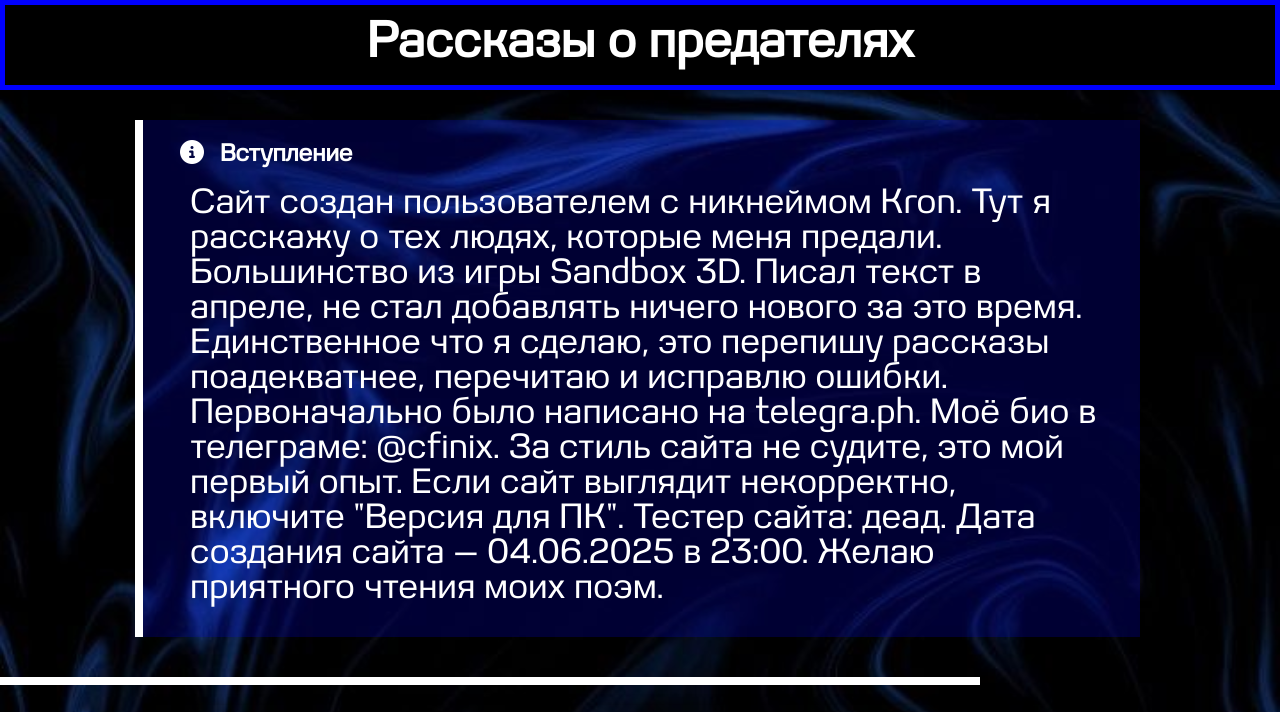
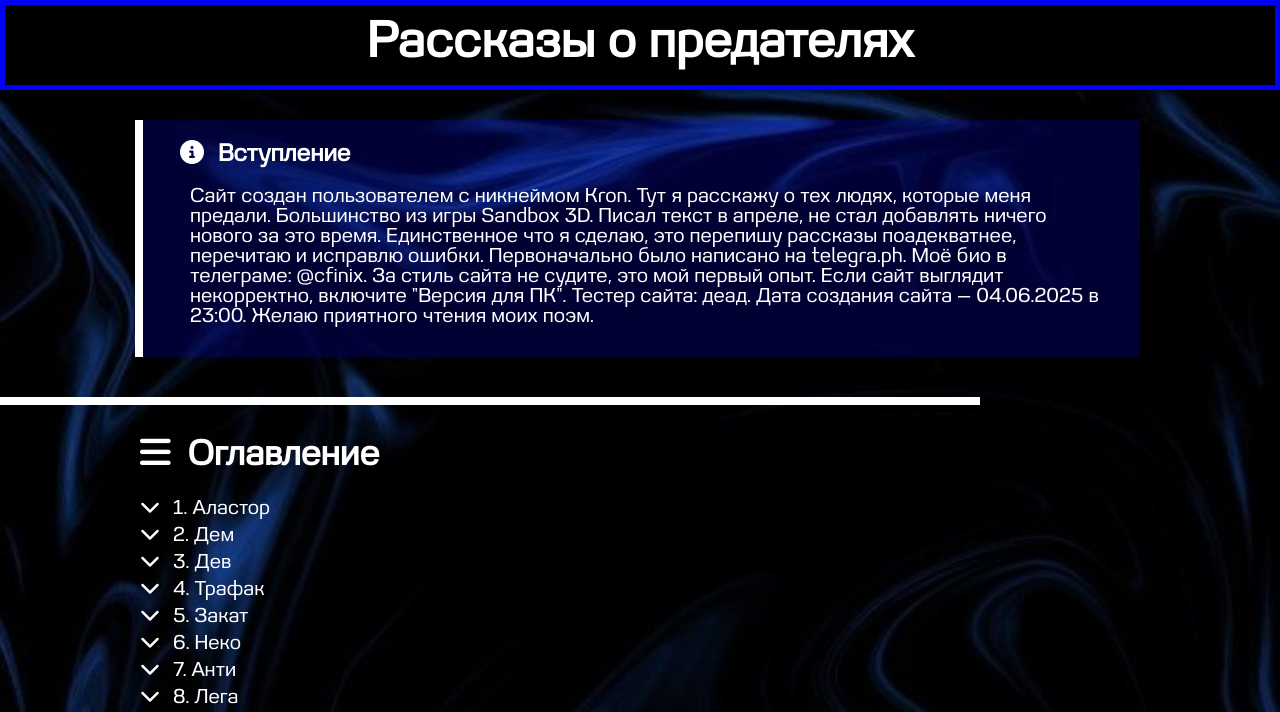
Before and after one commit to genes001si/TalesOfTraitorsUpdated, a plain HTML site: page index.html in a window 1280 px wide. Shown: the top 712 px of the page. Drawn offline with Linux system fonts and the light colour scheme.

Commit message:
Update index.html

```diff
--- a/index.html
+++ b/index.html
@@ -89,7 +89,7 @@
 }
 
    .intro p {
-     font-size: 35px;
+     font-size: 20px;
      line-height: 1;
      margin: 0;
      padding-left: 10px;
@@ -107,13 +107,13 @@
    }
 
    .content h2 {
-     font-size: 45px;
+     font-size: 35px;
      margin-top: 5px;
      margin-bottom: 20px;
    }
 
    .content p {
-     font-size: 35px;
+     font-size: 20px;
      line-height: 1;
      margin-bottom: 5px;
    }
@@ -128,13 +128,13 @@
   }
 
   .content h2 i {
-  margin-right: 10px;
+  margin-right: 8px;
   }
   .content p i {
-  margin-right: 10px;
+  margin-right: 8px;
   }
   .intro i {
-  margin-right: 10px;
+  margin-right: 8px;
   }
 
   .image-wrapper {
```
